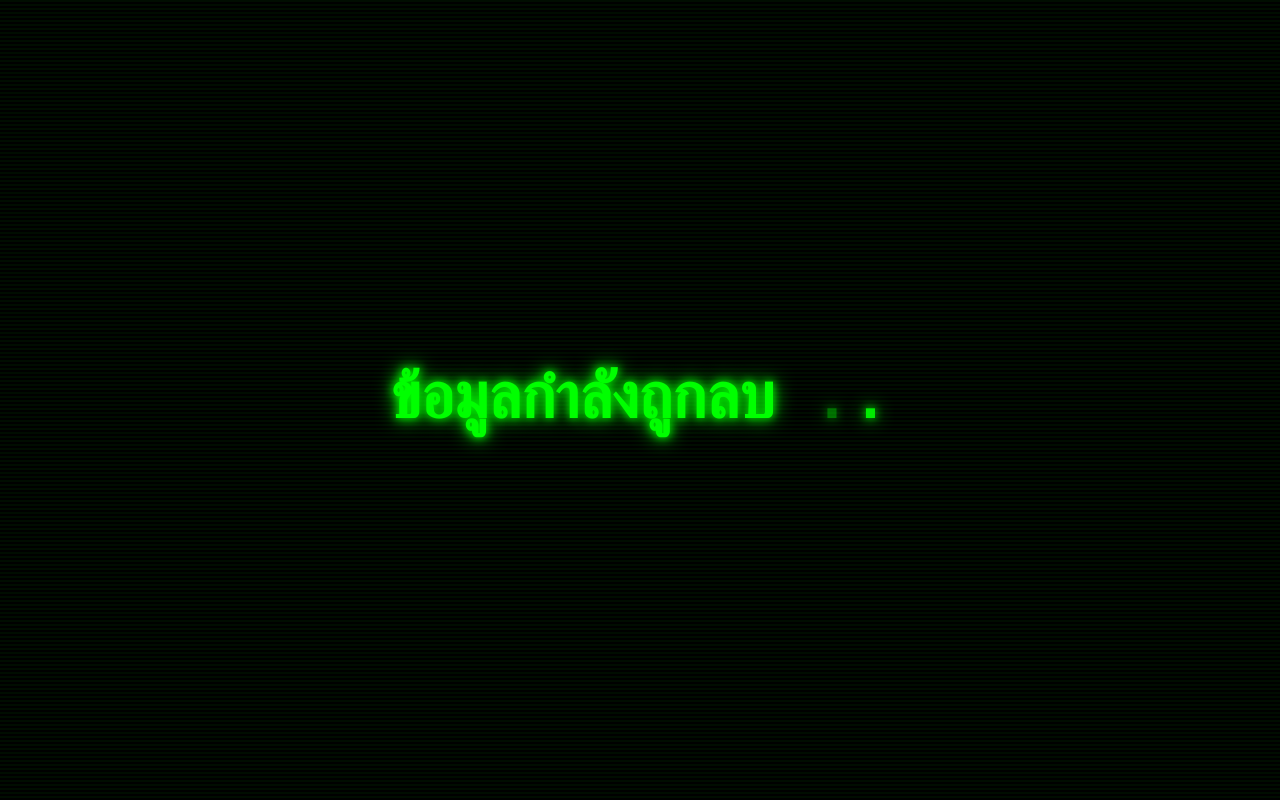
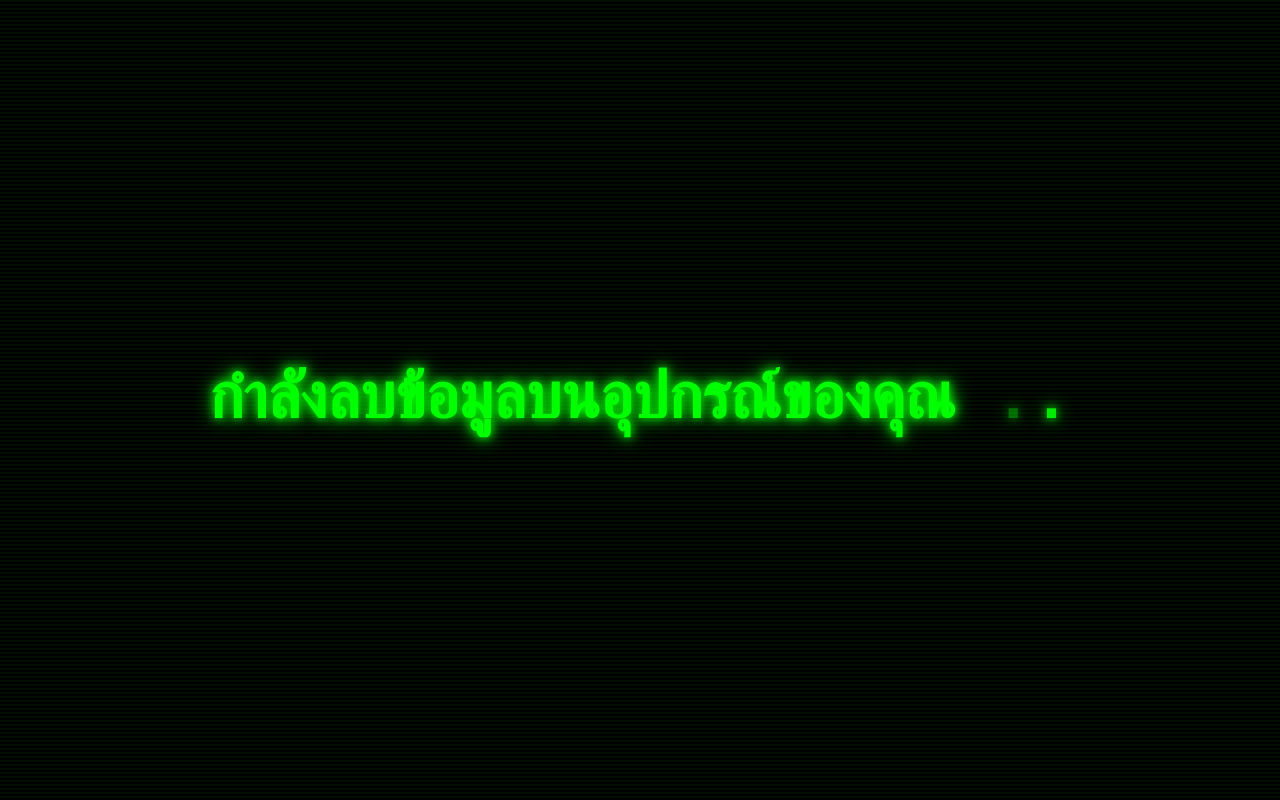
Before and after one commit to jom3220152/D4C, a plain HTML site: page index.html in a window 1280 px wide. Drawn offline with Linux system fonts and the light colour scheme.

Commit message:
Update index.html

```diff
--- a/index.html
+++ b/index.html
@@ -57,7 +57,7 @@
 </head>
 <body>
   <div class="matrix"></div>
-  <h1>ข้อมูลกำลังถูกลบ<span class="dots"><span>.</span><span>.</span><span>.</span></span></h1>
+  <h1>กำลังลบข้อมูลบนอุปกรณ์ของคุณ<span class="dots"><span>.</span><span>.</span><span>.</span></span></h1>
 
   <audio autoplay loop>
     <source src="https://www.myinstants.com/media/sounds/hacker-sound-effect.mp3" type="audio/mpeg">
```
